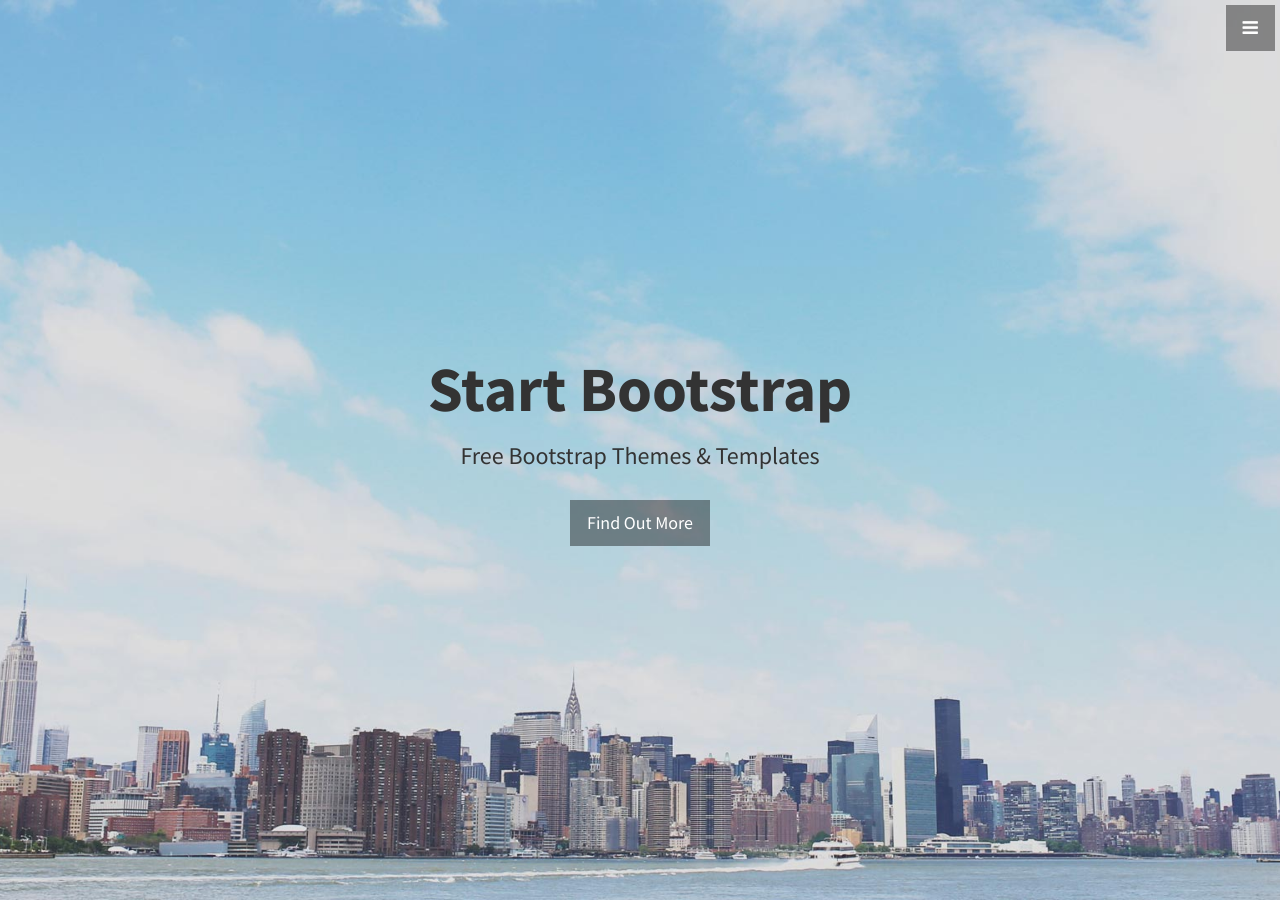
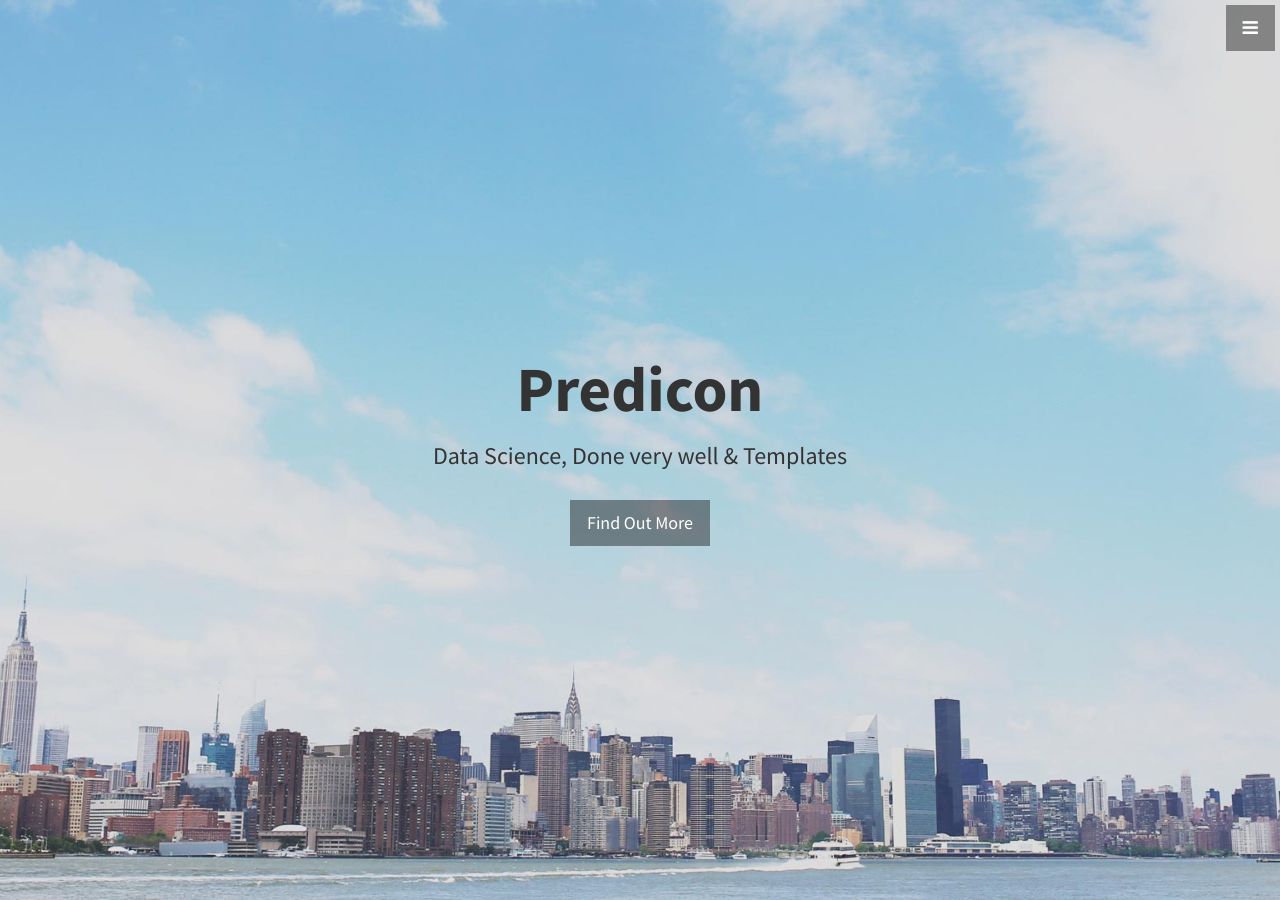
Before and after one commit to Predicon/prediconio, a Jekyll site: the page built from index.html, in a window 1280 px wide and 900 px high. Built offline with Jekyll 4.4.1, drawn with Linux system fonts in a browser that asks for light colours.

Commit message:
Update header.html

```diff
--- a/_includes/header.html
+++ b/_includes/header.html
@@ -1,7 +1,7 @@
 <header id="top" class="header">
   <div class="text-vertical-center">
-    <h1>Start Bootstrap</h1>
-    <h3>Free Bootstrap Themes &amp; Templates</h3>
+    <h1>Predicon</h1>
+    <h3>Data Science, Done very well &amp; Templates</h3>
     <br>
     <a href="#about" class="btn btn-dark btn-lg">Find Out More</a>
   </div>
```
